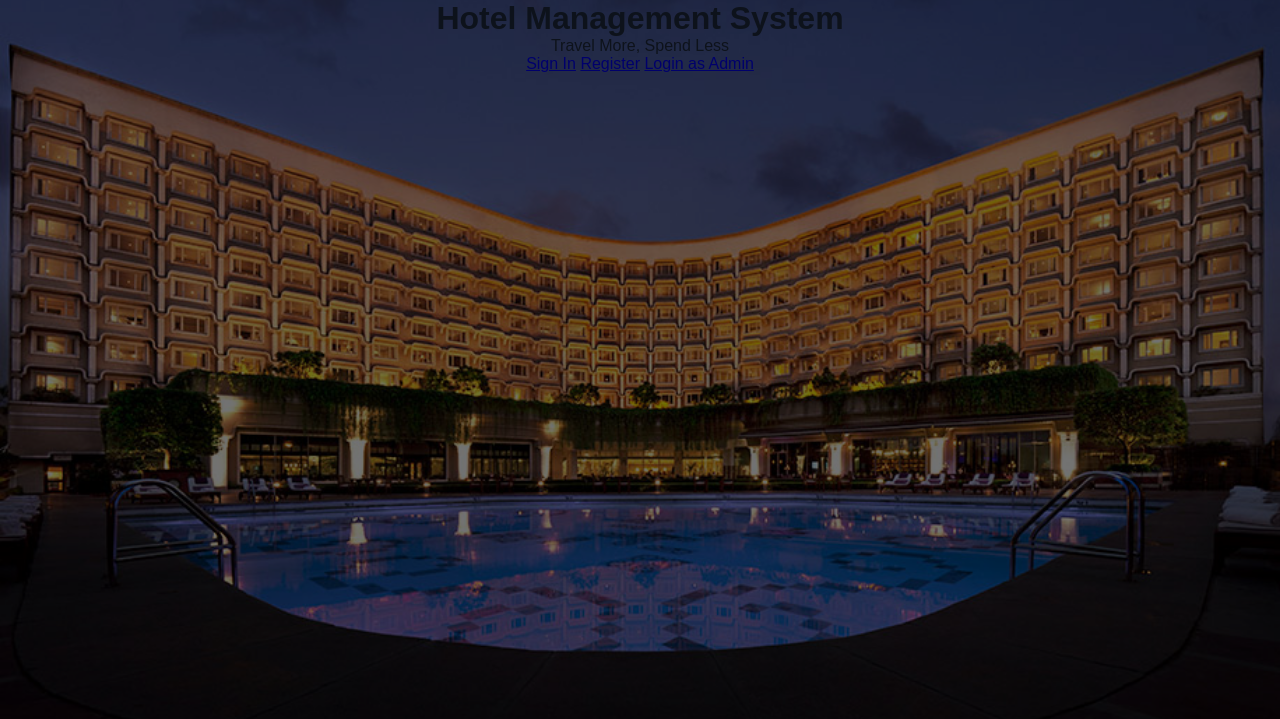
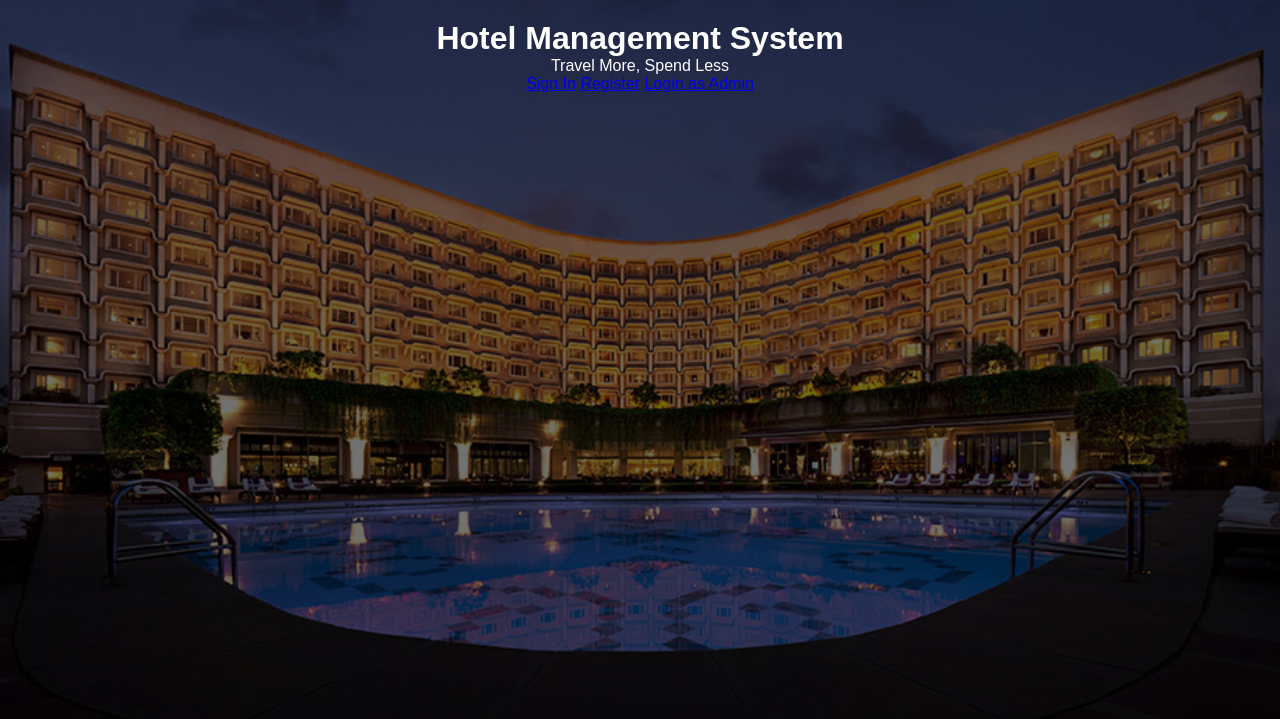
Before and after one commit to fahimaislam2022/Hotel-Management-System, a PHP site: page /WEB/VIEW/homepage.php in a window 1280 px wide. Shown: the top 719 px of the page. Run offline with PHP 8.4, Linux system fonts and the light colour scheme.

Commit message:
Add hero content styles for improved visibility and layout

```diff
--- a/PROJECT/ADMIN/CSS/homepage.css
+++ b/PROJECT/ADMIN/CSS/homepage.css
@@ -26,3 +26,8 @@ body {
     inset: 0;
     background-color: rgba(0, 0, 0, 0.55);
 }
+.hero-content {
+    position: relative;
+    color: white;
+    padding: 20px;
+}
```
